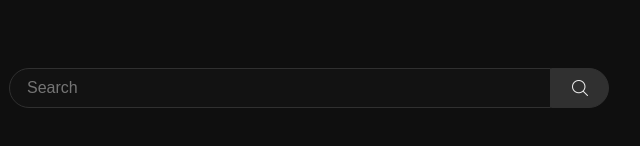
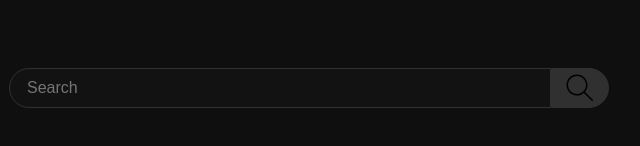
Before and after one commit to BobTheBu1ld3r/minimalistic-youtube, a plain HTML site: page index.html in a window 1280 px wide. Shown: the part 312-458 px from the top of the page, 331-971 px from the left. Drawn offline with Linux system fonts and the light colour scheme.

Commit message:
Replace search icon by svg
copy svg from youtube site

```diff
--- a/index.html
+++ b/index.html
@@ -13,7 +13,12 @@
             <input type="text" placeholder="Search" class="search-bar">
         </div>
         <button class="search-button">
-            <img src="./assets/search-interface-symbol.png" alt="search icon">
+            <!-- <img src="./assets/search-interface-symbol.png" alt="search icon"> -->
+            <svg viewBox="0 0 24 24" preserveAspectRatio="xMidYMid meet" focusable="false" class="icon" style="pointer-events: none; display: block; width: 100%; height: 100%;">
+                <g class="style-scope yt-icon">
+                    <path d="M20.87,20.17l-5.59-5.59C16.35,13.35,17,11.75,17,10c0-3.87-3.13-7-7-7s-7,3.13-7,7s3.13,7,7,7c1.75,0,3.35-0.65,4.58-1.71 l5.59,5.59L20.87,20.17z M10,16c-3.31,0-6-2.69-6-6s2.69-6,6-6s6,2.69,6,6S13.31,16,10,16z" class="style-scope yt-icon"></path>
+                </g>
+            </svg>
         </button>
     </div>
 </body>
```
